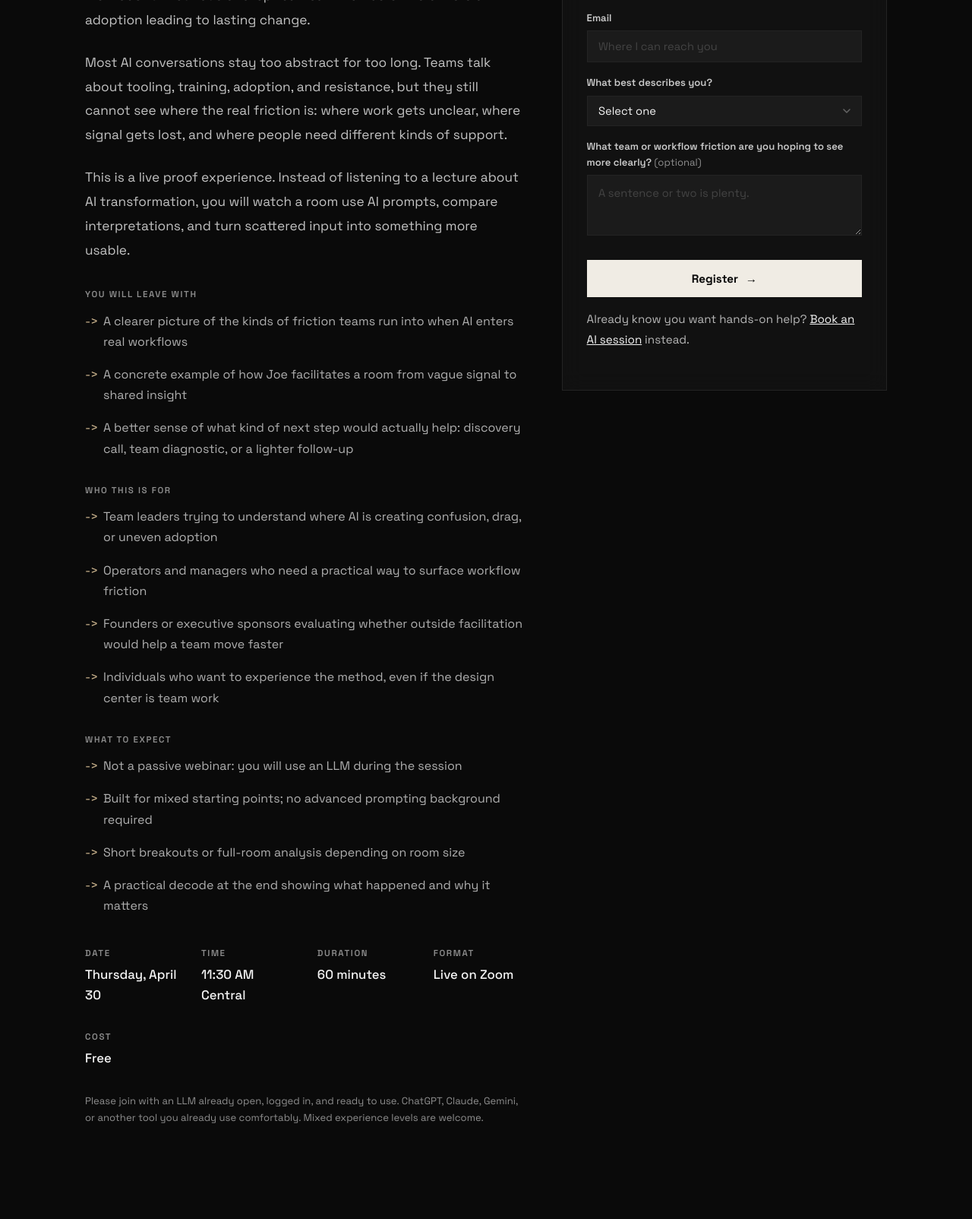
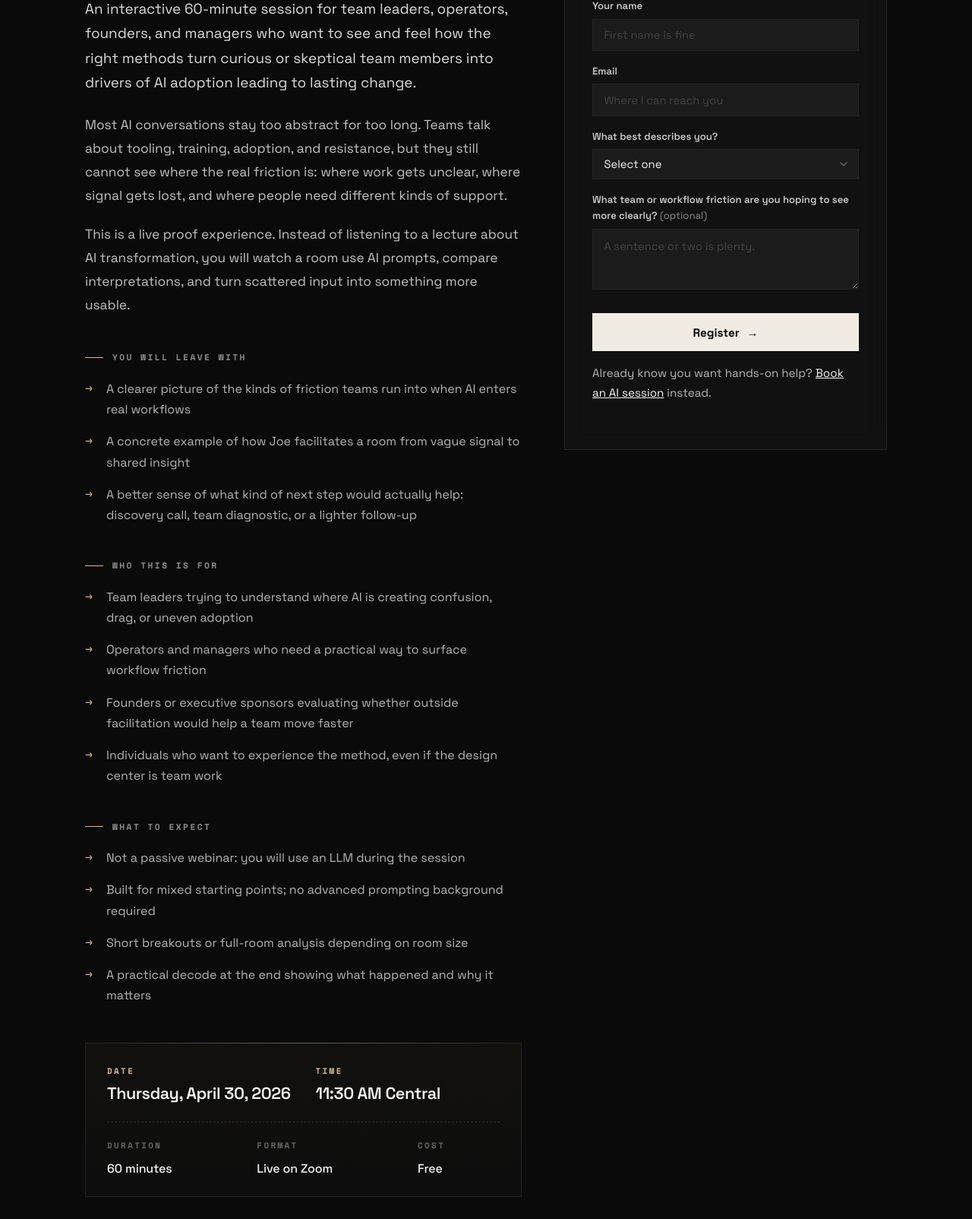
Before and after one commit to disruptionjoe/disruptionjoe.com, a website: page webinar/index.html in a window 1280 px wide. Shown: the part 377-1981 px from the top of the page at 76% size. Before the commit the page ends 1956 px from the top, so only its background shows below. Drawn offline with nearby package versions, Linux system fonts and the light colour scheme.

Commit message:
Update index.html

```diff
--- a/webinar/index.html
+++ b/webinar/index.html
@@ -19,13 +19,16 @@
   <meta name="theme-color" content="#0a0a0a">
   <link rel="preconnect" href="https://fonts.googleapis.com">
   <link rel="preconnect" href="https://fonts.gstatic.com" crossorigin>
-  <link href="https://fonts.googleapis.com/css2?family=Space+Grotesk:wght@400;500;600;700&display=swap" rel="stylesheet">
+  <link href="https://fonts.googleapis.com/css2?family=Space+Grotesk:wght@400;500;600;700&family=Space+Mono:wght@400;700&display=swap" rel="stylesheet">
   <script async src="https://www.googletagmanager.com/gtag/js?id=G-Z5GRJZ8D1N"></script>
   <script defer src="/analytics.js"></script>
   <style>
     *, *::before, *::after { margin: 0; padding: 0; box-sizing: border-box; }
     :root { --black: #0a0a0a; --white: #f5f5f5; --cream: #f0ece4; --gray: #8e8e8e; --gray-dim: #666; --border: #232323; --card: rgba(255,255,255,0.03); }
-    body { min-height: 100vh; background: var(--black); color: var(--white); font-family: "Space Grotesk", -apple-system, BlinkMacSystemFont, "Segoe UI", sans-serif; -webkit-font-smoothing: antialiased; line-height: 1.6; }
+    body { min-height: 100vh; background: var(--black); color: var(--white); font-family: "Space Grotesk", -apple-system, BlinkMacSystemFont, "Segoe UI", sans-serif; -webkit-font-smoothing: antialiased; line-height: 1.6; position: relative; overflow-x: hidden; }
+    body::before { content: ""; position: fixed; top: 0; left: 50%; transform: translateX(-50%); width: 120vw; height: 70vh; pointer-events: none; z-index: 0; background: radial-gradient(ellipse 55% 65% at 50% 0%, rgba(212, 188, 148, 0.09), rgba(212, 188, 148, 0.02) 45%, transparent 70%); }
+    body::after { content: ""; position: fixed; inset: 0; pointer-events: none; z-index: 0; background-image: radial-gradient(rgba(255,255,255,0.018) 1px, transparent 1px); background-size: 3px 3px; opacity: 0.5; mix-blend-mode: overlay; }
+    nav, main { position: relative; z-index: 2; }
     nav { width: 100%; padding: clamp(1rem, 2vw, 1.5rem) clamp(1.5rem, 4vw, 3rem); display: flex; justify-content: space-between; align-items: center; z-index: 100; position: fixed; top: 0; background: rgba(10, 10, 10, 0.92); backdrop-filter: blur(14px); -webkit-backdrop-filter: blur(14px); border-bottom: 1px solid var(--border); }
     .nav-logo { color: var(--white); font-weight: 700; font-size: 1.15rem; letter-spacing: -0.03em; text-decoration: none; }
     .nav-links { display: flex; gap: 2rem; align-items: center; }
@@ -40,25 +43,35 @@
     #hamburger.open span:nth-child(1) { transform: rotate(45deg) translate(8px, 8px); }
     #hamburger.open span:nth-child(2) { opacity: 0; }
     #hamburger.open span:nth-child(3) { transform: rotate(-45deg) translate(7px, -7px); }
-    main { max-width: 1120px; margin: 0 auto; padding: 6rem 2rem 6rem; display: grid; grid-template-columns: minmax(0, 1.15fr) minmax(320px, 0.85fr); gap: 3rem; align-items: start; }
-    .eyebrow, .card-label { font-size: 0.72rem; font-weight: 600; letter-spacing: 0.16em; text-transform: uppercase; }
-    .eyebrow { color: var(--gray); margin-bottom: 1.25rem; }
-    h1 { font-size: clamp(2.5rem, 6vw, 4.25rem); line-height: 0.98; letter-spacing: -0.05em; max-width: 14ch; margin-bottom: 1.5rem; }
-    .lead { max-width: 38rem; font-size: 1.08rem; color: #c3c3c3; line-height: 1.85; margin-bottom: 1.5rem; }
-    .section-label { font-size: 0.72rem; font-weight: 600; letter-spacing: 0.14em; text-transform: uppercase; color: var(--gray); margin-top: 2rem; margin-bottom: 0.75rem; }
-    .points { list-style: none; display: grid; gap: 1rem; max-width: 40rem; }
-    .points li { padding-left: 1.5rem; position: relative; color: #b0b0b0; line-height: 1.7; }
-    .points li::before { content: "->"; position: absolute; left: 0; color: #d4bc94; }
+    main { max-width: 1120px; margin: 0 auto; padding: clamp(8rem, 12vw, 10.5rem) 2rem 6rem; display: grid; grid-template-columns: minmax(0, 1.15fr) minmax(320px, 0.85fr); gap: 3.5rem; align-items: start; }
+    .eyebrow, .card-label { font-size: 0.72rem; font-weight: 600; letter-spacing: 0.22em; text-transform: uppercase; font-family: "Space Mono", ui-monospace, monospace; }
+    .eyebrow { color: #d4bc94; margin-bottom: 1.5rem; display: inline-flex; align-items: center; gap: 0.75rem; }
+    .eyebrow::before { content: ""; width: 28px; height: 1px; background: #d4bc94; display: inline-block; }
+    h1 { font-size: clamp(2.6rem, 6.2vw, 4.5rem); line-height: 0.98; letter-spacing: -0.055em; max-width: 14ch; margin-bottom: 1.75rem; font-weight: 600; }
+    h1 em { font-style: normal; color: #d4bc94; font-weight: 600; position: relative; white-space: nowrap; }
+    .lead { max-width: 38rem; font-size: 1.08rem; color: #c3c3c3; line-height: 1.8; margin-bottom: 1.25rem; }
+    .lead-hero { font-size: 1.18rem; color: #dcdcdc; margin-bottom: 1.5rem; line-height: 1.7; }
+    .section-label { font-size: 0.7rem; font-weight: 600; letter-spacing: 0.22em; text-transform: uppercase; color: var(--gray); margin-top: 2.75rem; margin-bottom: 1.15rem; font-family: "Space Mono", ui-monospace, monospace; display: flex; align-items: center; gap: 0.75rem; }
+    .section-label::before { content: ""; width: 24px; height: 1px; background: #d4bc94; flex-shrink: 0; display: inline-block; }
+    .points { list-style: none; display: grid; gap: 0.95rem; max-width: 40rem; }
+    .points li { padding-left: 1.75rem; position: relative; color: #b6b6b6; line-height: 1.7; }
+    .points li::before { content: "→"; position: absolute; left: 0; color: #d4bc94; font-family: "Space Mono", ui-monospace, monospace; }
 
-    .detail-row { display: flex; gap: 2rem; margin-top: 2.5rem; flex-wrap: wrap; }
-    .detail-item { flex: 1; min-width: 120px; }
-    .detail-label { font-size: 0.72rem; font-weight: 600; letter-spacing: 0.14em; text-transform: uppercase; color: var(--gray); margin-bottom: 0.35rem; }
-    .detail-value { font-size: 1.05rem; color: var(--white); font-weight: 500; }
+    .event-meta { margin-top: 3rem; padding: 1.75rem 1.75rem 1.5rem; border: 1px solid var(--border); background: linear-gradient(180deg, rgba(212, 188, 148, 0.04), rgba(255, 255, 255, 0.015)); max-width: 42rem; position: relative; }
+    .event-meta::before { content: ""; position: absolute; top: -1px; left: -1px; right: -1px; height: 1px; background: linear-gradient(90deg, transparent, rgba(212, 188, 148, 0.4), transparent); }
+    .event-primary { display: grid; grid-template-columns: 1fr 1fr; gap: 2rem; padding-bottom: 1.5rem; margin-bottom: 1.4rem; border-bottom: 1px dashed rgba(212, 188, 148, 0.18); }
+    .event-secondary { display: grid; grid-template-columns: repeat(3, auto); gap: 1.5rem 2.5rem; }
+    .detail-item { min-width: 0; }
+    .detail-label { font-size: 0.68rem; font-weight: 700; letter-spacing: 0.22em; text-transform: uppercase; color: var(--gray-dim); margin-bottom: 0.5rem; font-family: "Space Mono", ui-monospace, monospace; }
+    .detail-value { font-size: 1rem; color: var(--white); font-weight: 500; letter-spacing: -0.005em; }
+    .event-primary .detail-value { font-size: 1.35rem; font-weight: 600; letter-spacing: -0.02em; line-height: 1.2; }
+    .event-primary .detail-label { color: #d4bc94; }
 
-    .card { border: 1px solid var(--border); background: var(--card); backdrop-filter: blur(14px); padding: 2rem; }
-    .card-label { color: var(--gray-dim); margin-bottom: 1rem; }
-    .card h2 { font-size: 1.7rem; line-height: 1.05; letter-spacing: -0.03em; margin-bottom: 0.75rem; }
-    .card p { color: #b8b8b8; margin-bottom: 1.25rem; line-height: 1.75; font-size: 0.95rem; }
+    .card { border: 1px solid var(--border); background: var(--card); backdrop-filter: blur(14px); padding: 2.25rem; position: sticky; top: 6.5rem; }
+    .card::before { content: ""; position: absolute; top: -1px; left: -1px; right: -1px; height: 1px; background: linear-gradient(90deg, transparent, rgba(212, 188, 148, 0.5), transparent); }
+    .card-label { color: #d4bc94; margin-bottom: 1.15rem; }
+    .card h2 { font-size: 1.75rem; line-height: 1.05; letter-spacing: -0.03em; margin-bottom: 0.85rem; font-weight: 600; }
+    .card p { color: #b8b8b8; margin-bottom: 1.5rem; line-height: 1.75; font-size: 0.95rem; }
 
     .form-group { margin-bottom: 1rem; }
     .form-group label { display: block; font-size: 0.82rem; font-weight: 600; margin-bottom: 0.4rem; color: #ccc; }
@@ -115,14 +128,15 @@
     }
     .form-error.visible { display: block; }
 
-    @media (max-width: 860px) { main { grid-template-columns: 1fr; padding-top: 3.5rem; } h1 { max-width: none; } }
+    @media (max-width: 860px) { main { grid-template-columns: 1fr; padding-top: clamp(6rem, 18vw, 8rem); gap: 2.5rem; } h1 { max-width: none; } .card { position: static; } }
     @media (max-width: 768px) {
       #hamburger { display: flex; }
       .nav-links { position: absolute; top: 60px; left: 0; right: 0; flex-direction: column; gap: 0; background: rgba(10,10,10,0.98); padding: 1rem 1.5rem; max-height: 0; overflow: hidden; transition: max-height 0.3s; border-bottom: 1px solid var(--border); }
       .nav-links.open { max-height: 500px; }
       .nav-links a { padding: 0.75rem 0; border-bottom: 1px solid var(--border); }
       .nav-cta { padding: 0.75rem 0 !important; border: none !important; margin-top: 0.5rem; }
-      .detail-row { gap: 1.25rem; }
+      .event-primary { grid-template-columns: 1fr; gap: 1.25rem; }
+      .event-secondary { grid-template-columns: 1fr 1fr; gap: 1.25rem; }
     }
     @media (prefers-reduced-motion: reduce) { *, *::before, *::after { animation-duration: 0.01ms !important; animation-iteration-count: 1 !important; transition-duration: 0.01ms !important; } }
   </style>
@@ -147,9 +161,9 @@
   </nav>
   <main>
     <section>
-      <div class="eyebrow">Free Live Session</div>
-      <h1>Why so many AI pilots stall out</h1>
-      <p class="lead">An interactive 60-minute session for team leaders, operators, founders, and managers who want to see and feel how the right methods turn curious or skeptical team members into drivers of AI adoption leading to lasting change.</p>
+      <div class="eyebrow">Free Live Session &middot; April 30</div>
+      <h1>Why so many AI pilots <em>stall out</em></h1>
+      <p class="lead lead-hero">An interactive 60-minute session for team leaders, operators, founders, and managers who want to see and feel how the right methods turn curious or skeptical team members into drivers of AI adoption leading to lasting change.</p>
       <p class="lead">Most AI conversations stay too abstract for too long. Teams talk about tooling, training, adoption, and resistance, but they still cannot see where the real friction is: where work gets unclear, where signal gets lost, and where people need different kinds of support.</p>
       <p class="lead">This is a live proof experience. Instead of listening to a lecture about AI transformation, you will watch a room use AI prompts, compare interpretations, and turn scattered input into something more usable.</p>
 
@@ -176,15 +190,18 @@
         <li>A practical decode at the end showing what happened and why it matters</li>
       </ul>
 
-      <div class="detail-row">
+      <div class="event-meta" aria-label="Session details">
+        <div class="event-primary">
           <div class="detail-item">
             <div class="detail-label">Date</div>
-          <div class="detail-value">Thursday, April 30</div>
+            <div class="detail-value">Thursday, April&nbsp;30, 2026</div>
           </div>
           <div class="detail-item">
             <div class="detail-label">Time</div>
             <div class="detail-value">11:30 AM Central</div>
           </div>
+        </div>
+        <div class="event-secondary">
           <div class="detail-item">
             <div class="detail-label">Duration</div>
             <div class="detail-value">60 minutes</div>
@@ -196,6 +213,7 @@
           <div class="detail-item">
             <div class="detail-label">Cost</div>
             <div class="detail-value">Free</div>
+          </div>
         </div>
       </div>
 
```
Lines whose indentation alone changed are shown as unchanged.
